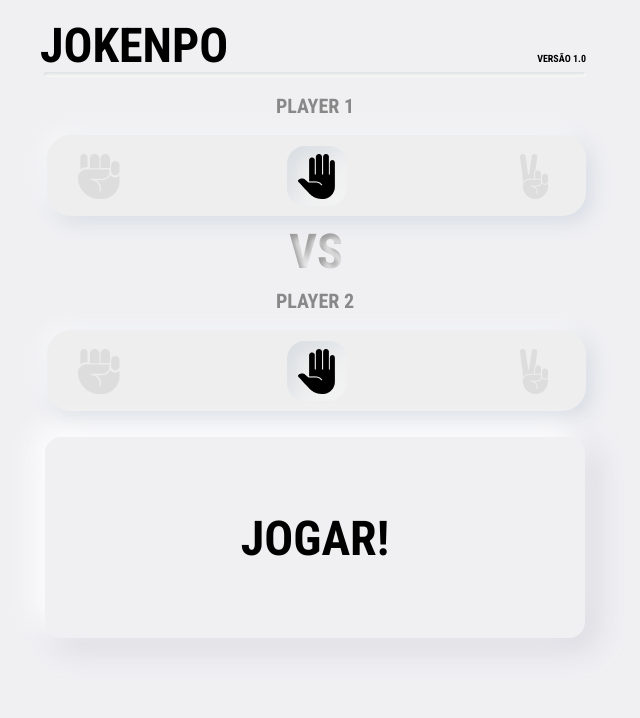
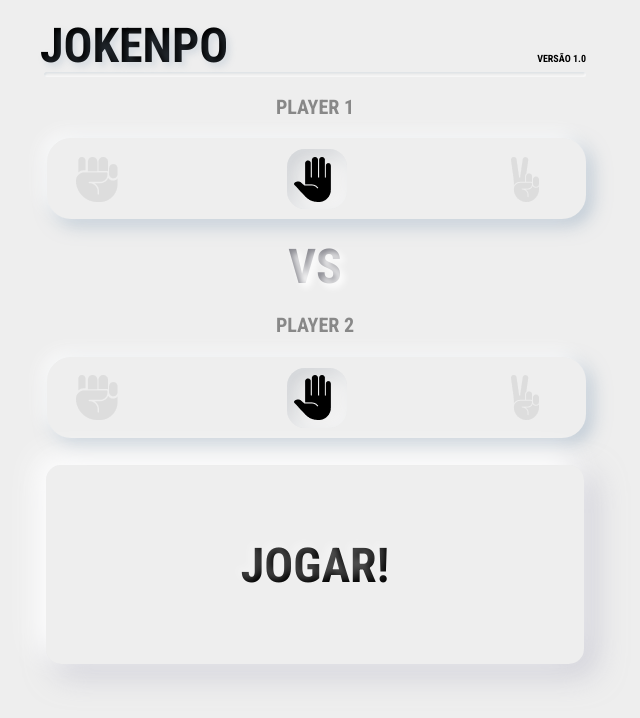
Before and after one commit to cecilialourenco/Jokenpo, a plain HTML site: page index.html in a window 1280 px wide. Shown: the whole page, without its empty margins (325-965 px from the left). Drawn offline with Linux system fonts and the light colour scheme.

Commit message:
Adicionado sombras nos textos e pequenos ajustes nos backgrounds.

```diff
--- a/index.html
+++ b/index.html
@@ -1,10 +1,13 @@
 <!DOCTYPE html>
+
 <html lang="pt-BR">
 	<head>
 		<meta charset="UTF-8">
 		<meta http-equiv="X-UA-Compatible" content="IE=edge">
 		<meta name="viewport" content="width=device-width, initial-scale=1.0">
-		<title>Document</title>
+
+		<title>Jokenpo</title>
+
 		<link rel="stylesheet" href="reset.css">
 		<link rel="preconnect" href="https://fonts.googleapis.com">
 		<link rel="preconnect" href="https://fonts.gstatic.com" crossorigin>
@@ -18,6 +21,7 @@
         <h1>Jokenpo</h1>
 				<span>versão 1.0</span>
 			</header>
+
       <hr>
 
 			<main>
@@ -26,30 +30,36 @@
           <div>
             <img src="./imagens/pedra.png">
           </div>
+
           <div class="selected">
             <img src="./imagens/papel.png">
           </div>
+
           <div>
             <img src="./imagens/tesoura.png">
           </div>
         </div>
-          <div id="vs">
-            <img src="./imagens/vs.png">
-          </div>
+
+        <div id="vs">vs</div>
+
         <h2>Player 2</h2>
         <div class="play-options">
           <div>
             <img src="./imagens/pedra.png">
           </div>
+
           <div class="selected">
             <img src="./imagens/papel.png">
           </div>
+
           <div>
             <img src="./imagens/tesoura.png">
           </div>
         </div>
-        <button class="box">Jogar!</button>
+
+        <button class="play-button">Jogar!</button>
 			</main>
+
 		</div>
 	</body>
 </html>
--- a/jokenpo.css
+++ b/jokenpo.css
@@ -6,26 +6,33 @@
   }
 }
 
+h1, h2, span, .play-button, #vs {
+  font-family: 'Roboto Condensed', sans-serif;
+  text-transform: uppercase;
+  font-weight: bold;
+}
+
 body {
-  background: #F0F0F3;
+  background: #EEEEEE;
 }
 
 h1 {
-    font-family: 'Roboto Condensed';
-    text-transform: uppercase;
   font-size: 48px;
   line-height: 52px;
   width: 196px;
   margin-top: 20px;
   margin-left: 25px;
+  text-shadow: 3.59px 3.59px 5.99px rgba(136, 160, 183, 0.25);
+  background-color: #000000;
+  color: transparent;
+  -webkit-background-clip: text;
+  -moz-background-clip: text;
+  background-clip: text;
 }
 
 h2 {
-    font-family: 'Roboto Condensed';
-    font-weight: bold;
-    text-transform: uppercase;
   font-size: 20px;
-    line-height: 23,44px;
+  line-height: 23.44px;
   color: #888888;
   margin: 19px auto;
   text-align: center;
@@ -38,11 +45,8 @@ header {
 }
 
 span {
-    font-family: 'Roboto Condensed';
-    font-weight: bold;
   font-size: 10px;
   line-height: 12px;
-    text-transform: uppercase;
   vertical-align: text-bottom;
   margin-right: 29px;
 }
@@ -59,7 +63,7 @@ hr {
 .play-options {
   display: flex;
   background: #EEEEEE;
-    box-shadow: -5.9893px -5.9893px 17.9679px rgba(255, 255, 255, 0.5), 5.9893px 5.9893px 17.9679px rgba(136, 160, 183, 0.25);
+  box-shadow: -5.9893px -5.9893px 17.9679px rgba(255, 255, 255, 0.75), 5.9893px 5.9893px 17.9679px rgba(136, 160, 183, 0.5);
   border-radius: 23.957218170166016px;
   margin: 0 29px 0 32px;
   justify-content: space-between;
@@ -77,37 +81,48 @@ hr {
   box-sizing: border-box;
   display: flex;
   align-items: center;
-    justify-content: center;
+  padding: 7px;
 }
 
-.selected {
+.play-options .selected {
   height: 60px;
   width: 60px;
   border-radius: 17.967914581298828px;
   background: #EEEEEE;
-    box-shadow: inset -5.9893px -5.9893px 17.9679px rgba(255, 255, 255, 0.5), inset 5.9893px 5.9893px 17.9679px rgba(136, 160, 183, 0.25);
+  box-shadow: inset -5.9893px -5.9893px 17.9679px rgba(255, 255, 255, 0.50), inset 5.9893px 5.9893px 17.9679px rgba(11, 35, 58, 0.15);
 }
 
-.box {
+.play-button {
   width: calc(100% - 60px);
   display: block;
-    font-family: 'Roboto Condensed';
-    font-weight: bold;
   font-size: 48px;
   line-height: 201.12px;
+  height: 201.12px;
   text-align: center;
-    text-transform: uppercase;
-    color: #000000;
-    height: 201.12px;
   background: #F0F0F3;
-    box-shadow: -10px -10px 30px #FFFFFF, 10px 10px 30px rgba(174, 174, 192, 0.4);
+  box-shadow: -10px -10px 30px #FFFFFF, 10px 10px 30px rgba(174, 174, 192, 0.5);
   border-radius: 16px;
   border: none;
   box-sizing: border-box;
   margin: 26px 30px;
+  background-color: #000000;
+  color: transparent;
+  text-shadow: -4px -4px 9px rgba(255, 255, 255, 0.4);
+  -webkit-background-clip: text;
+  -moz-background-clip: text;
+  background-clip: text;
 }
 
 #vs {
-    margin: 17px auto;
+  font-size: 48px;
+  line-height: 56px;
+  vertical-align: top;
   text-align: center;
+  margin-top: 20px;
+  background-color: #88888F;
+  color: transparent;
+  text-shadow: 4px 4px 7px rgba(255, 255, 255, 1);
+  -webkit-background-clip: text;
+  -moz-background-clip: text;
+  background-clip: text;
 }
```
Lines whose indentation alone changed are shown as unchanged.
